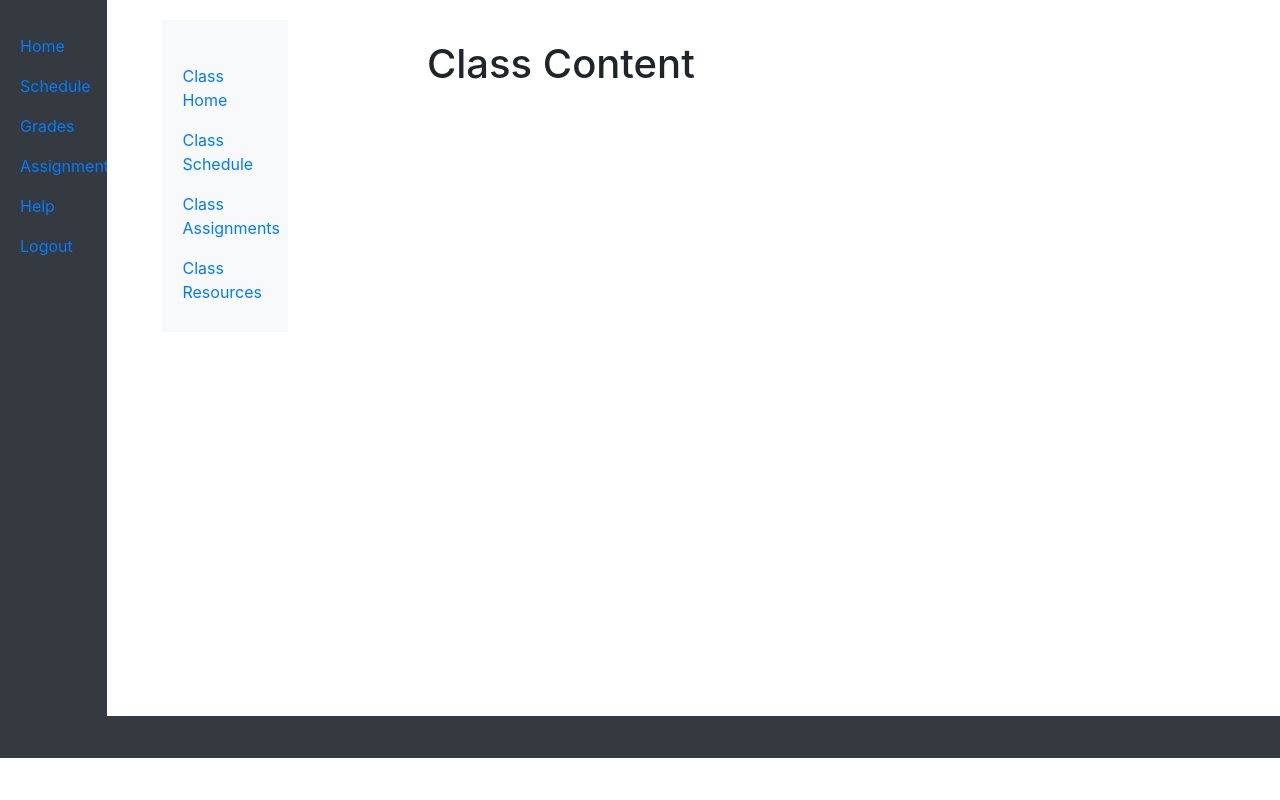
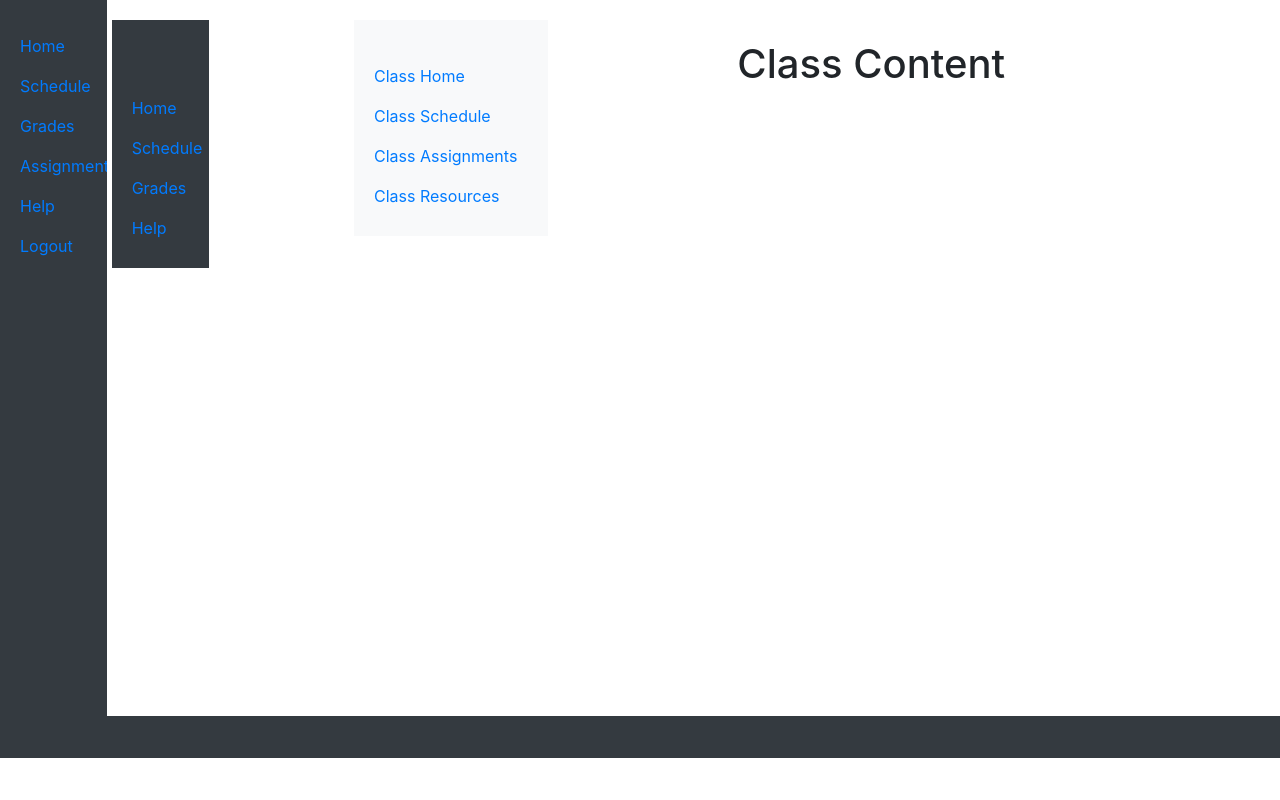
Before and after one commit to nash-u2o/SoftEngProj, a Django app: page /classpage/ in a window 1280 px wide. Shown: the part 42-842 px from the top of the page. Run offline with Django 4.2, Linux system fonts and the light colour scheme; some libraries are stand-ins or nearby versions.

Commit message:
base.html fix
added column and offset to main

```diff
--- a/se_proj/templates/base.html
+++ b/se_proj/templates/base.html
@@ -20,7 +20,7 @@
         </nav>
     </header>
 
-    <!-- Main Content -->
+
     <div class="container-fluid">
         <div class="row flex-grow-1">
             <!-- Base Sidebar -->
@@ -48,7 +48,7 @@
             </nav>
 
             <!-- Main Content -->
-                <div class="main-content">
+                <div class="main-content col-md-9 col-lg-11 offset-md-3 offset-lg-1">
                     {% block content %}
                     {% endblock %}
                 </div>
```
